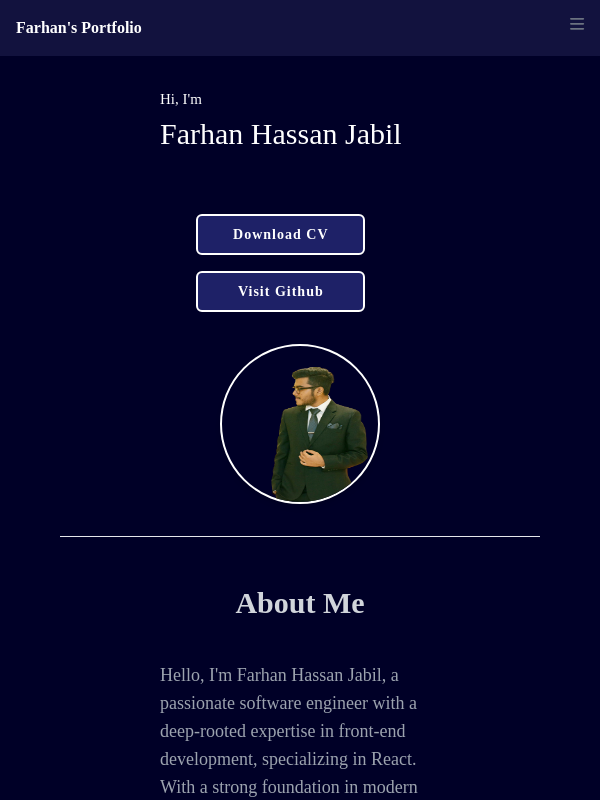
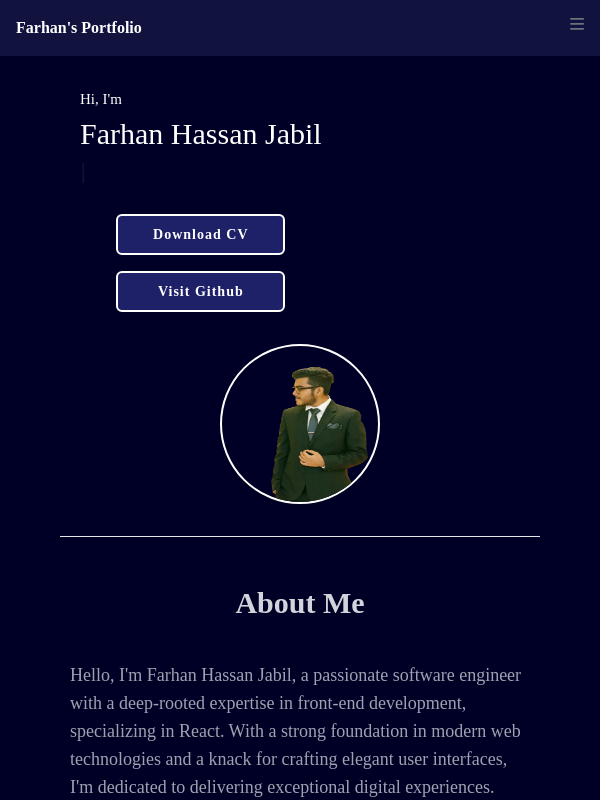
Before and after one commit to farhan-jabil/my-portfolio, a React (Create React App) app: page / in a window 600 px wide. Shown: the top 800 px of the page. Built offline with nearby package versions, Linux system fonts and the light colour scheme.

Commit message:
fixing container

```diff
--- a/src/App.css
+++ b/src/App.css
@@ -2,35 +2,38 @@ body {
     background-color: #000027;
 }
 
+.container {
+    margin: 0 auto;
+    padding-left: 20px; /* Adjust this as needed for smaller screens */
+    padding-right: 20px; /* Adjust this as needed for smaller screens */
+}
+
+/* Responsive adjustments */
 @media screen and (min-width: 1300px) {
     .container {
-        max-width: 1200px; /* Make sure the container doesn't exceed the viewport width */
-        margin: 0 auto;
-        padding-left: 20px; /* Adjust this as needed for smaller screens */
-        padding-right: 20px; /* Adjust this as needed for smaller screens */
+        max-width: 1200px;
     }
 }
 
-@media screen and (max-width: 1299px) {
+@media screen and (min-width: 1081px) and (max-width: 1299px) {
     .container {
         max-width: 1000px;
-        margin: 0 auto;
-        padding-left: 10px; /* Adjust for smaller screens */
-        padding-right: 10px; /* Adjust for smaller screens */
     }
 }
 
-
-/* Responsive adjustments */
-@media screen and (max-width: 1080px) {
+@media screen and (min-width: 768px) and (max-width: 1080px) {
     .container {
         max-width: 700px;
-        padding-left: 10px; /* Adjust for smaller screens */
-        padding-right: 10px; /* Adjust for smaller screens */
     }
 }
 
-@media screen and (max-width: 767px) {
+@media screen and (min-width: 481px) and (max-width: 767px) {
+    .container {
+        max-width: 500px;
+    }
+}
+
+@media screen and (max-width: 480px) {
     .container {
         max-width: 300px;
     }
```
